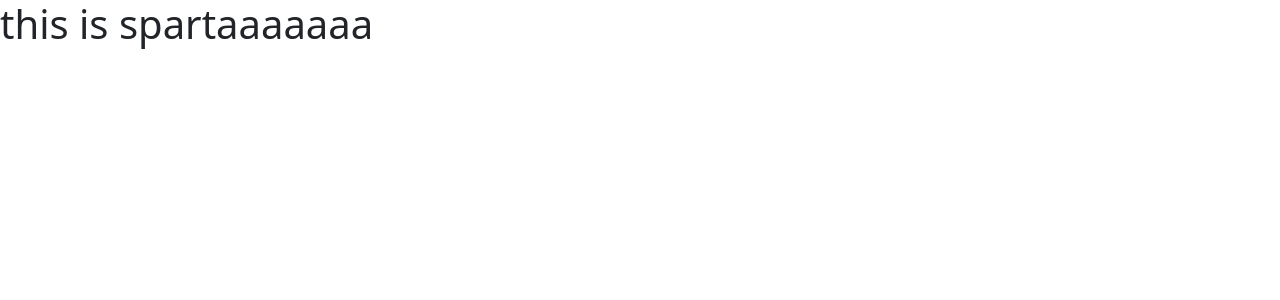
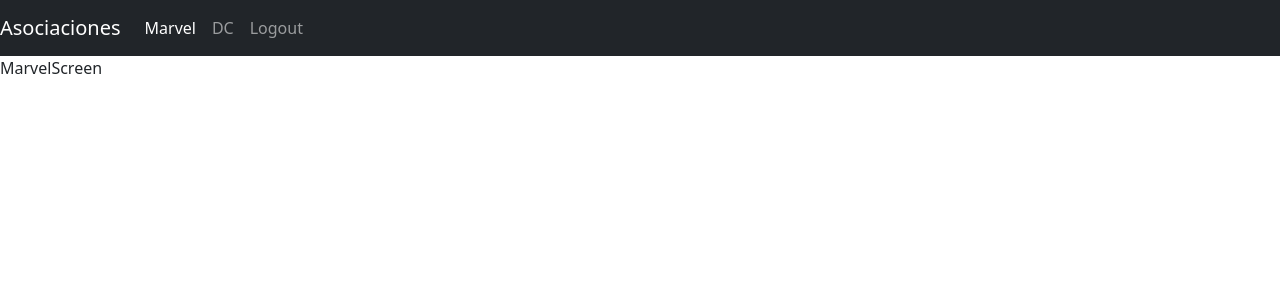
Before and after one commit to gugohh/ToDoApp, a React (Create React App) app: page /marvel in a window 1280 px wide. Shown: the top 300 px of the page. Built offline with nearby package versions, Linux system fonts and the light colour scheme.

Commit message:
Created the best react router logic/f-component

```diff
--- a/src/App.js
+++ b/src/App.js
@@ -1,10 +1,10 @@
 import React from 'react'
+import AppRouter from './components/routers/AppRouter'
+
 
 const App = () => {
   return (
-    <div>
-        <h1>this is spartaaaaaaa</h1>
-    </div>
+    <AppRouter/>
   )
 }
 
--- a/src/components/dc/DcScreen.js
+++ b/src/components/dc/DcScreen.js
@@ -0,0 +1,9 @@
+import React from 'react'
+
+const dcScreen = () => {
+  return (
+    <div>dcScreen</div>
+  )
+}
+
+export default dcScreen
--- a/src/components/login/LoginScreen.js
+++ b/src/components/login/LoginScreen.js
@@ -0,0 +1,9 @@
+import React from 'react'
+
+const LoginScreen = () => {
+  return (
+    <div>LoginScreen</div>
+  )
+}
+
+export default LoginScreen
--- a/src/components/marvel/MarvelScreen.js
+++ b/src/components/marvel/MarvelScreen.js
@@ -0,0 +1,9 @@
+import React from 'react'
+
+const MarvelScreen = () => {
+  return (
+    <div>MarvelScreen</div>
+  )
+}
+
+export default MarvelScreen
--- /dev/null
+++ b/src/components/routers/AppRouter.js
@@ -0,0 +1,25 @@
+import React from "react";
+import { Routes, Route, BrowserRouter } from "react-router-dom";
+
+import { Navbar } from "../nav/NavBar";
+
+import DcScreen from "../dc/DcScreen";
+import LoginScreen from "../login/LoginScreen";
+import MarvelScreen from "../marvel/MarvelScreen";
+import SearchScreen from "../search/SearchScreen";
+
+const AppRouter = () => {
+  return (
+    <BrowserRouter>
+      <Navbar />
+      <Routes>
+        <Route exact path="/dc" element={<DcScreen />} />
+        <Route exact path="/marvel" element={<MarvelScreen />} />
+        <Route exact path="/search" element={<SearchScreen />} />
+        <Route exact path="/login" element={<LoginScreen />} />
+      </Routes>
+    </BrowserRouter>
+  );
+};
+
+export default AppRouter;
```
Also changed, not shown: src/components/search/SearchScreen.js (added), src/components/search/SearchScren.js (deleted).
